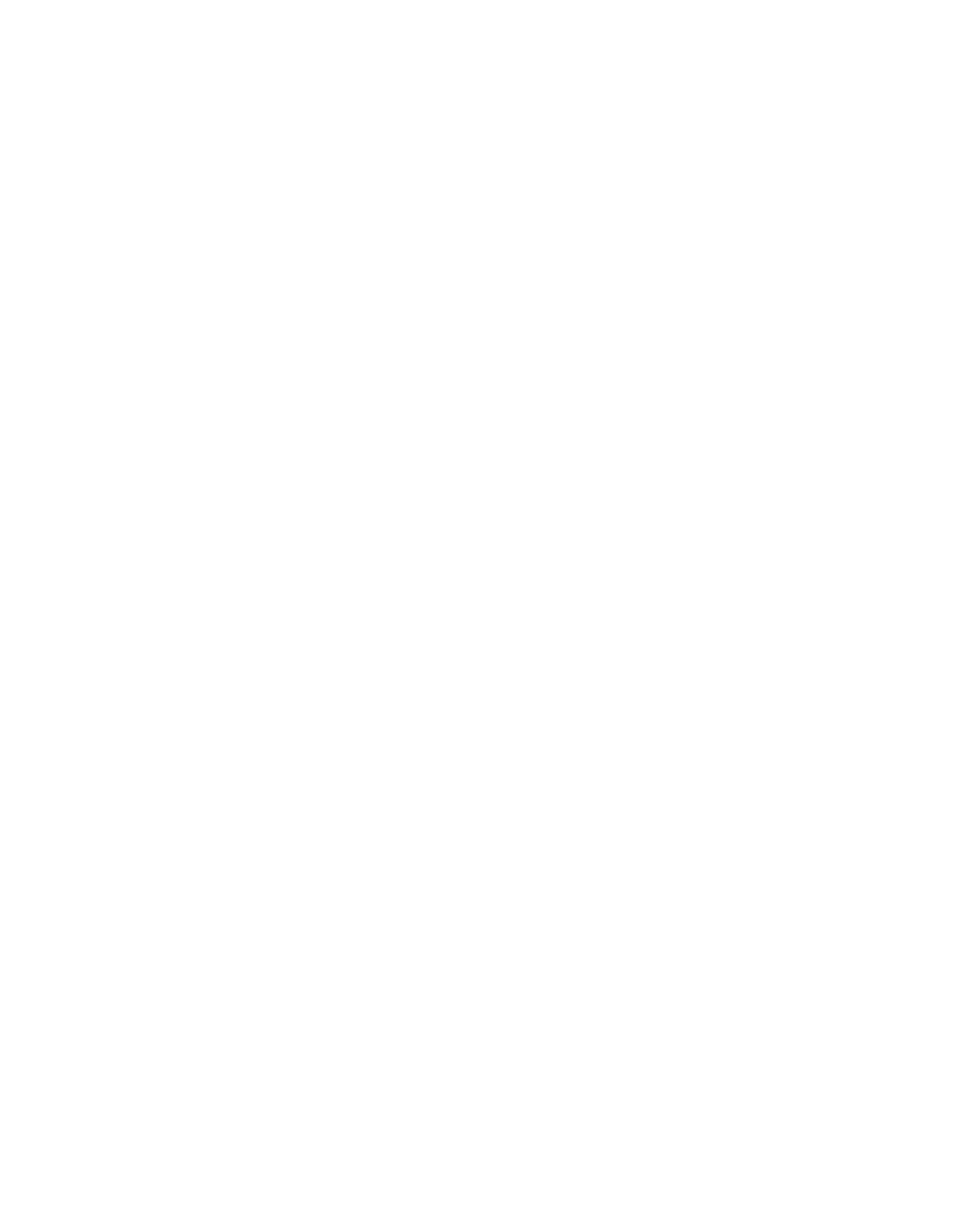
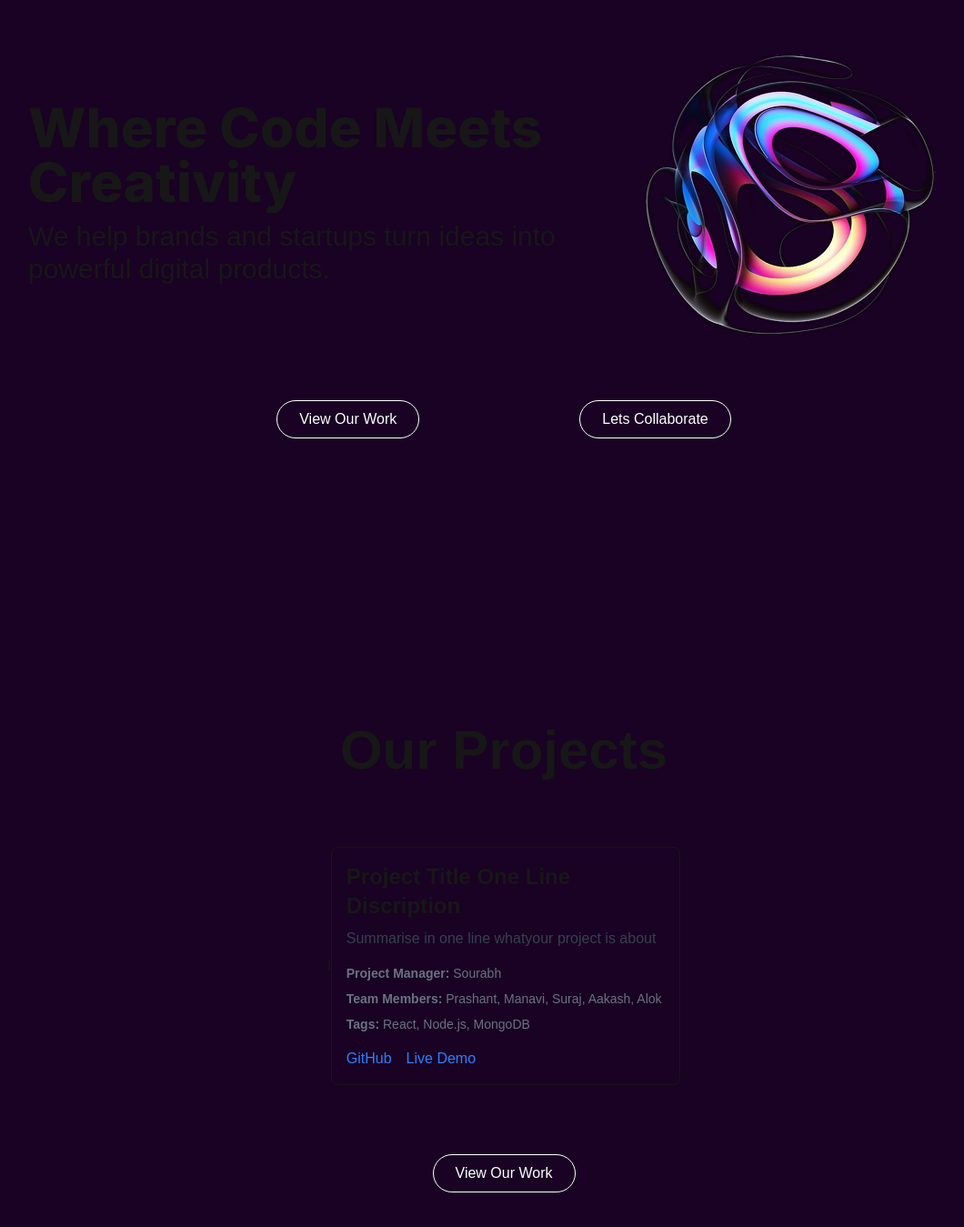
Before and after one commit to Sourabh-Thakur12/Fork-it, a Next.js app: page / in a window 1280 px wide. Shown: the part 947-2296 px from the top of the page at 91% size, without its empty margins (86-1146 px from the left). Before the commit the page ends 800 px from the top, so only its background shows below. Built offline with nearby package versions, Linux system fonts and the light colour scheme.

Commit message:
skeleton of designed page done

```diff
--- a/src/app/page.tsx
+++ b/src/app/page.tsx
@@ -1,34 +1,13 @@
-import { ForkItText, RForkItText } from "@/components/Index";
+import Hero from "@/app/sections/hero";
+import HomePage from "@/app/sections/home";
+import Projects from "./sections/projects";
 
 export default function Home() {
     return (
         <>
-            <div className="bg-primary dark:bg-primary grid overflow-hidden min-h-dvh place-items-center rotate-90 sm:rotate-0">
-
-                <div className="relative w-fit">
-                    <div className=" absolute inset-0 z-10 flex justify-between items-center w-full scale-300 translate-y-20 ">
-                        <span className="flex-3">
-                            <img className="w-full object-contain" src="images/land_page1.png" alt="error loading image" />
-                        </span>
-                        <span className="flex-1 ">
-                            <img className="w-full object-contain" src="images/land_page2.png" alt="error loading image" />
-                        </span>
-                    </div>
-
-                    <div className="relative flex flex-col items-start scale-200 z-20">
-                        <RForkItText />
-
-                        <div className="text-2xl mt-6 translate-x-30 text-right self-end">
-                            <div>
-                                Smart systems, Custom tech
-                            </div>
-                            <div>
-                                Built to solve real problems.
-                            </div>
-                        </div>
-                    </div>
-                </div>
-            </div>
+        <Hero />
+        <HomePage />
+        <Projects />
         </>
     );
 }
--- /dev/null
+++ b/src/app/sections/hero.tsx
@@ -0,0 +1,36 @@
+import { RForkItText } from "@/components/forkItText"
+
+function Hero() {
+  return (
+    <div>
+        <div className="bg-primary dark:bg-primary grid overflow-hidden min-h-dvh place-items-center rotate-90 sm:rotate-0">
+
+                <div className="relative w-fit">
+                    <div className=" absolute inset-0 z-10 flex justify-between items-center w-full scale-300 translate-y-20 ">
+                        <span className="flex-3">
+                            <img className="w-full object-contain" src="images/land_page1.png" alt="error loading image" />
+                        </span>
+                        <span className="flex-1">
+                            <img className="w-full object-contain" src="images/land_page2.png" alt="error loading image" />
+                        </span>
+                    </div>
+
+                    <div className="relative flex flex-col items-start scale-200 z-20">
+                        <RForkItText />
+
+                        <div className="text-2xl mt-6 translate-x-30 text-right self-end">
+                            <div>
+                                Smart systems, Custom tech
+                            </div>
+                            <div>
+                                Built to solve real problems.
+                            </div>
+                        </div>
+                    </div>
+                </div>
+            </div>
+    </div>
+  )
+}
+
+export default Hero
--- /dev/null
+++ b/src/app/sections/home.tsx
@@ -0,0 +1,32 @@
+function HomePage() {
+    return (
+        <>
+            <div className="bg-primary flex justify-center items-center min-h-dvh">
+                <div className="">
+
+                    <div className="flex justify-center items-center">
+                        <div className="max-w-1/2">
+                            <div className="text-6xl font-body font-extrabold text-wrap mb-3">Where Code Meets Creativity </div>
+                            <div className="text-3xl">We help brands and startups turn ideas into powerful digital products.</div>
+
+                        </div>
+                        <div>
+                            <img src="images/home-right.png" alt="error loading image" />
+                        </div>
+
+                    </div>
+                    <div className="flex gap-44 justify-center mt-10">
+                        {/* placeholder untill btnComponent */}
+                        <button type="button" className="border border-white rounded-full px-6 py-2 text-white hover:bg-white hover:text-primary">View Our Work</button>
+                        <button type="button" className="border border-white rounded-full px-6 py-2 text-white hover:bg-white hover:text-primary">Lets Collaborate</button>
+                    </div>
+                </div>
+
+
+            </div>
+        </>
+    )
+
+}
+
+export default HomePage;
--- /dev/null
+++ b/src/app/sections/projects.tsx
@@ -0,0 +1,28 @@
+import {Cards} from "@/components/Index";
+import { projectData } from "@/data/projects";
+
+function Projects() {
+    return(
+        <>
+        <div className="bg-primary min-h-dvh flex justify-center items-center">
+            <div className="flex flex-col gap-15 justify-between items-center">
+                <div>
+                <h1 className="text-6xl font-bold mb-4 text-center">Our Projects</h1>
+                </div>
+                <div className="flex justify-center items-center ">
+        {projectData.map((project) => (
+            <Cards key={project.id} {...project} />
+        ))}
+                </div>
+
+                <div>
+                <button type="button" className=" mt-4 border border-white rounded-full px-6 py-2 text-white hover:bg-white hover:text-primary">View Our Work</button>
+                </div>
+            </div>
+        </div>
+
+        </>
+    )
+}
+
+export default Projects
--- a/src/components/Index.ts
+++ b/src/components/Index.ts
@@ -1,6 +1,8 @@
 import {ForkItText, RForkItText}  from "@/components/forkItText";
+import  Cards  from "@/components/cards";
 
 export {
     ForkItText,
-    RForkItText
+    RForkItText,
+    Cards
 }
--- /dev/null
+++ b/src/components/cards.tsx
@@ -0,0 +1,53 @@
+type ProjectCardProps = {
+    id: number;
+    title: string;
+    discription: string;
+    projectManager:string;
+    teamMembers?:string[];
+    tags:string[];
+
+    gitHubLink?:string;
+    liveDemoLink?:string;
+    image:string;
+}
+
+function Cards({
+    id,
+    title,
+    discription,
+    projectManager: ProjectManager,
+    teamMembers = [],
+    tags,
+    gitHubLink = "",
+    liveDemoLink = "",
+    image: Image,
+}: ProjectCardProps) {
+    return(
+        <>l
+        <div className="border rounded-lg p-4 max-w-sm shadow-g hover:shadow-2xl transition-shadow duration-300">
+            {Image && <img src={Image} alt={title} className="w-full h-48 object-cover rounded-md mb-4" />}
+            <h2 className="text-2xl font-bold mb-2">{title}</h2>
+            <p className="text-gray-700 mb-4">{discription}</p>
+            <p className="text-sm text-gray-500 mb-2"><strong>Project Manager:</strong> {ProjectManager}</p>
+            {teamMembers && (
+                <p className="text-sm text-gray-500 mb-2"><strong>Team Members:</strong> {teamMembers.join(", ")}</p>
+            )}
+            <p className="text-sm text-gray-500 mb-4"><strong>Tags:</strong> {tags.join(", ")}</p>
+            <div className="flex space-x-4">
+                {gitHubLink && (
+                    <a href={gitHubLink} target="_blank" rel="noopener noreferrer" className="text-blue-500 hover:underline">
+                        GitHub
+                    </a>
+                )}
+                {liveDemoLink && (
+                    <a href={liveDemoLink} target="_blank" rel="noopener noreferrer" className="text-blue-500 hover:underline">
+                        Live Demo
+                    </a>
+                )}
+            </div>
+        </div>
+        </>
+    )
+}
+
+export default Cards;
--- /dev/null
+++ b/src/data/projects.ts
@@ -0,0 +1,14 @@
+export const projectData = [
+
+        { id : 1,
+         title: "Project Title One Line Discription",
+         discription: " Summarise in one line whatyour project is about",
+         projectManager: "Sourabh",
+         teamMembers: ["Prashant, Manavi, Suraj, Aakash, Alok"],
+         tags: ["React, Node.js, MongoDB"],
+         gitHubLink: "https://github.com/example/project",
+         liveDemoLink: "https://example.com/demo",
+         image: ""
+        }
+
+]
```
Also changed, not shown: public/images/home-right.png (added).
